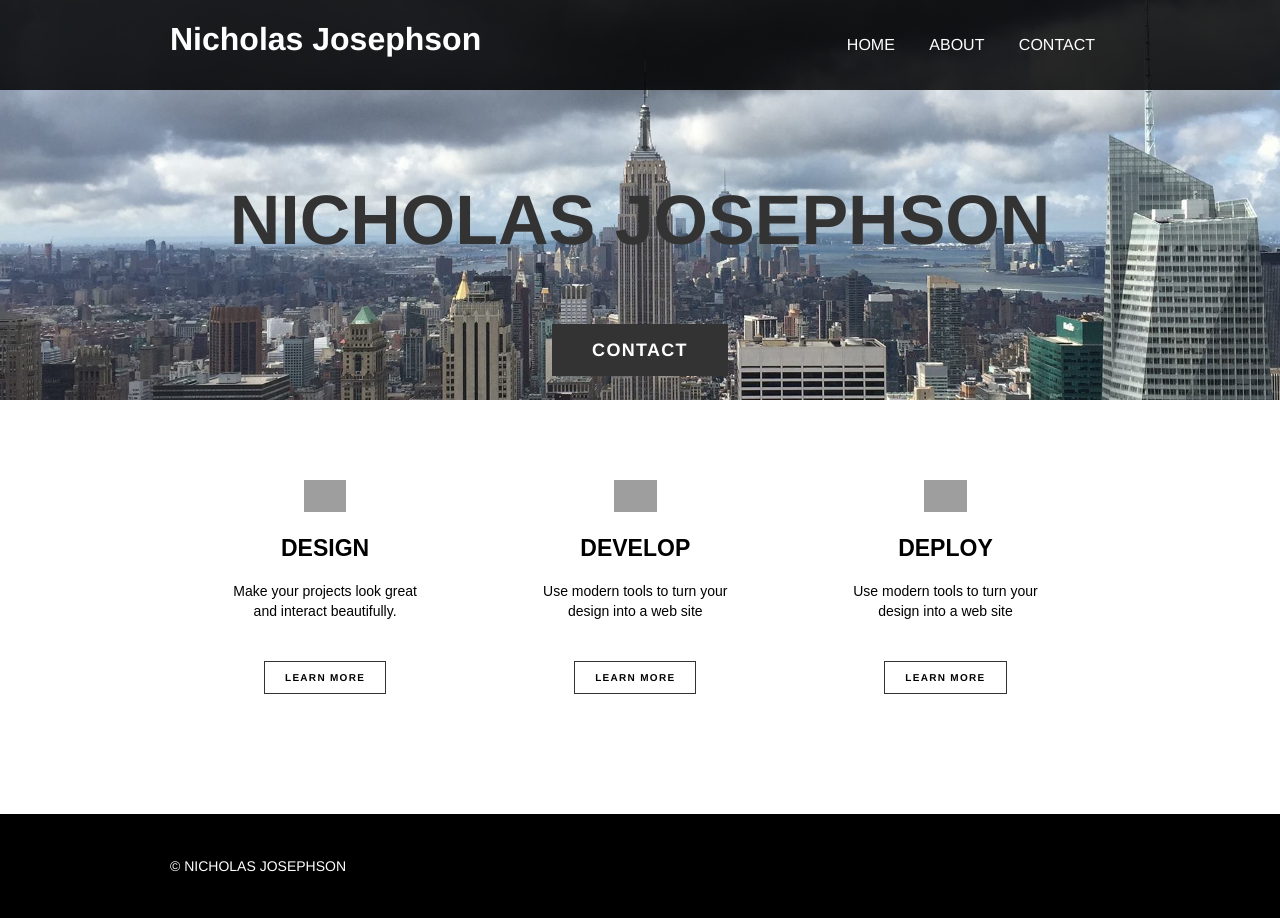
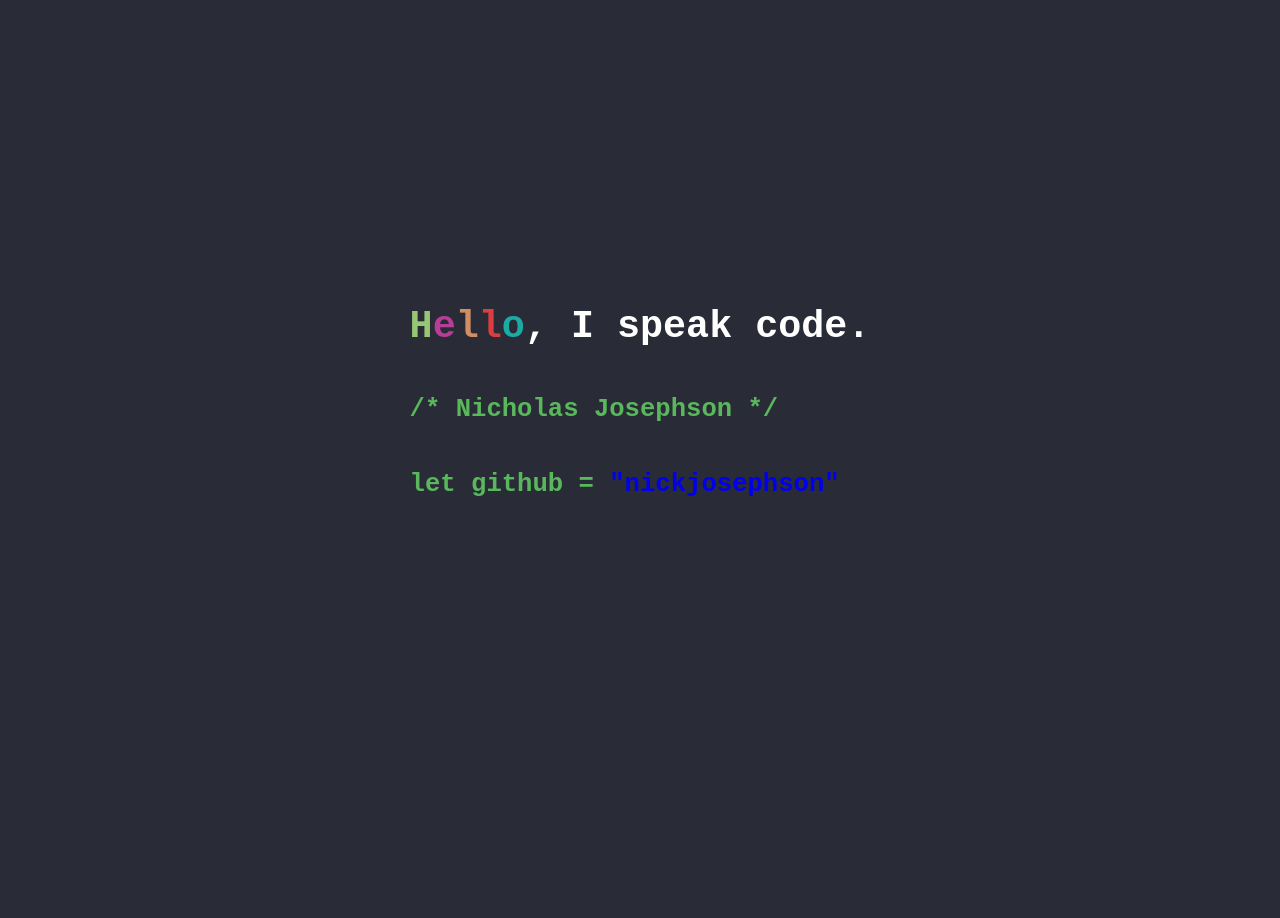
Before and after one commit to NickJosephson/nickjosephson.github.io, a plain HTML site: page index.html in a window 1280 px wide. After the commit the page ends 800 px from the top, so only its background shows below. Drawn offline with Linux system fonts and the light colour scheme; grey boxes are pictures that could not be loaded; a web font is replaced by a local one.

Commit message:
new look!

```diff
--- a/index.html
+++ b/index.html
@@ -2,67 +2,20 @@
 <html>
 <head>
     <title>Nicholas Josephson</title>
+    <link href="https://fonts.googleapis.com/css?family=Droid+Sans+Mono" rel="stylesheet">
     <link href="style.css" type="text/css" rel="stylesheet"/>
+    <script src="script.js"></script>
 </head>
 <body>
 
-        <div class="header">
-            <div class="container">
-            <a href="#"><h1>Nicholas Josephson</h1></a>
-            <ul class="nav">
-                <a href="#"><li>Home</li></a>
-                <a href="#"><li>About</li></a>
-                <a href="#"><li>Contact</li></a>
-            </ul>
-            </div>
+<div class="code">
+    <h1>
+        <span style="color: #97C774">H</span><span style="color: #B63E98">e</span><span style="color: #D18E62">l</span><span style="color: #DB3E41">l</span><span style="color: #1BABA5">o</span>, I speak code.
+    </h1>
+    <h2>/* Nicholas Josephson */</h2>
+    <h2>let github = <a href="https://github.com/NickJosephson">"nickjosephson"</a></h2>
+
 </div>
 
-        <div class="jumbotron">
-            <div class="container">
-            <div class="main">
-                <h1>Nicholas Josephson</h1>
-                <a class="btn-main" href="#">Contact</a>
-            </div>
-            </div>
-        </div>
-
-        <div class="supporting">
-            <div class="container">
-
-            <div class="col">
-                <img src="https://s3.amazonaws.com/codecademy-content/projects/broadway/design.svg">
-                <h2>Design</h2>
-                <p>Make your projects look great and interact beautifully.</p>
-                <a class="btn-default" href="#">Learn more</a>
-            </div>
-
-            <div class="col">
-                <img src="https://s3.amazonaws.com/codecademy-content/projects/broadway/develop.svg">
-                <h2>Develop</h2>
-                <p>Use modern tools to turn your design into a web site</p>
-                <a class="btn-default" href="#">Learn more</a>
-            </div>
-
-            <div class="col">
-                <img src="https://s3.amazonaws.com/codecademy-content/projects/broadway/deploy.svg">
-                <h2>Deploy</h2>
-                <p>Use modern tools to turn your design into a web site</p>
-                <a class="btn-default" href="#">Learn more</a>
-            </div>
-
-            </div>
-            <div class="clearfix"></div>
-        </div>
-
-        <div class="footer">
-            <div class="container">
-            <p>&copy; Nicholas Josephson</p>
-            </div>
-        </div>
-        <script>
-            (function(i,s,o,g,r,a,m){i['GoogleAnalyticsObject']=r;i[r]=i[r]||function(){(i[r].q=i[r].q||[]).push(arguments)},i[r].l=1*new Date();a=s.createElement(o), m=s.getElementsByTagName(o)[0];a.async=1;a.src=g;m.parentNode.insertBefore(a,m)})(window,document,'script','https://www.google-analytics.com/analytics.js','ga');
-            ga('create', 'UA-42673623-1', 'auto');
-            ga('send', 'pageview');
-        </script>
 </body>
 </html>
--- /dev/null
+++ b/script.js
@@ -0,0 +1,16 @@
+/**
+ * Created by Nicholas on 2017-06-03.
+ */
+
+(function (i, s, o, g, r, a, m) {
+    i['GoogleAnalyticsObject'] = r;
+    i[r] = i[r] || function () {
+            (i[r].q = i[r].q || []).push(arguments)
+        }, i[r].l = 1 * new Date();
+    a = s.createElement(o), m = s.getElementsByTagName(o)[0];
+    a.async = 1;
+    a.src = g;
+    m.parentNode.insertBefore(a, m)
+})(window, document, 'script', 'https://www.google-analytics.com/analytics.js', 'ga');
+ga('create', 'UA-42673623-1', 'auto');
+ga('send', 'pageview');
--- a/style.css
+++ b/style.css
@@ -1,148 +1,55 @@
-html, body {
-  margin: 0;
-  padding: 0;
+body {
+    background: #292b36;
+    font-family: 'Droid Sans Mono', monospace;
 }
 
-.container {
-  max-width: 940px;
-  margin: 0 auto;
-  padding: 0 10px;
+.code {
+    position: absolute;
+    top: 50%;
+    left: 50%;
+    transform: translate(-50%, -50%);
+    text-align: left;
+    text-decoration: none;
+    list-style-type: none;
 }
 
-.jumbotron {
-  background: url(newyork.jpg) no-repeat center center;
-  background-size: cover;
-  height: 400px;
+h1 {
+    position: relative;
+    font-size: 3vw;
+    color: #fff;
 }
 
-.header {
-    background-color: rgba(0, 0, 0, 0.85);
-    position: fixed;
-    z-index: 1000;
-    width: 100%;
-    font-family: 'Helvetica', sans-serif;
-    color: white;
+h1:after {
+    content: '';
+    height: 140%;
+    width: 1px;
+    background: transparent;
+    position: absolute;
+    display: block;
+    right: -1vw;
+    top: -20%;
+    animation: blink 1.2s linear infinite;
 }
 
-.header h1 {
-    float: left;
-}
-
-.nav {
-    list-style-type: none;
-    margin: 1em auto;
-    padding: 20px 0;
-    float: right;
-    text-decoration: none;
-
-}
-
-.header a {
-    font-family: 'Helvetica', sans-serif;
-    color: white;
+h2 {
+    margin-top: 10%;
+    font-size: 2vw;
+    color: #59b75c;
     text-decoration: none;
 }
 
-.nav li {
-    color: #FFF;
-    text-decoration: none;
-    display: inline;
-    text-transform: uppercase;
-    padding: 5px;
-    text-align: center;
-    margin: 0 10px;
+a {
+    text-decoration:none;
 }
 
-.nav li:hover {
-    background-color: white;
-    color: black;
-    border-radius: 4px;
+@keyframes blink {
+    49% {
+        background: transparent;
+    }
+    50% {
+        background: #fff;
+    }
+    100% {
+        background: #fff;
+    }
 }
-
-.main {
-  position: relative;
-  top: 180px;
-  text-align: center;
-}
-
-.main h1 {
-  color: #333;
-  font-family: 'Helvetica', sans-serif;
-  font-weight: 600;
-  font-size: 70px;
-  margin-top: 0;
-  margin-bottom: 80px;
-  text-transform: uppercase;
-}
-
-.btn-main {
-  background-color: #333;
-  color: #fff;
-  font-family: 'Helvetica', sans-serif;
-  font-weight: 600;
-  font-size: 18px;
-  letter-spacing: 1.3px;
-  padding: 16px 40px;
-  text-decoration: none;
-  text-transform: uppercase;
-}
-
-.btn-default {
-  border: 1px solid #333;
-  color: #000;
-  font-family: 'Helvetica', sans-serif;
-  font-weight: 600;
-  font-size: 10px;
-  letter-spacing: 1.3px;
-  padding: 10px 20px;
-  text-decoration: none;
-  text-transform: uppercase;
-  display: inline-block;
-  margin-bottom: 20px;
-}
-
-.supporting {
-  padding-top: 80px;
-  padding-bottom: 100px;
-}
-
-.supporting .col {
-  float: left;
-  width: 33%;
-  font-family: 'Raleway', sans-serif;
-  text-align: center;
-}
-
-.supporting img {
-  height: 32px;
-}
-
-.supporting h2 {
-  font-weight: 600;
-  font-size: 23px;
-  text-transform: uppercase;
-}
-
-.supporting p {
-  font-weight: 400;
-  font-size: 14px;
-  line-height: 20px;
-  padding: 0 50px;
-  margin-bottom: 40px;
-}
-
-.clearfix {
-  clear: both;
-}
-
-.footer {
-  background-color: black;
-  color: white;
-  padding: 30px 0;
-}
-
-.footer p {
-  font-family: 'Helvetica', sans-serif;
-  text-transform: uppercase;
-  font-size: 14px;
-}
```
Also changed, not shown: 404.html (+3 -2 lines). Lines whose indentation alone changed are shown as unchanged.
